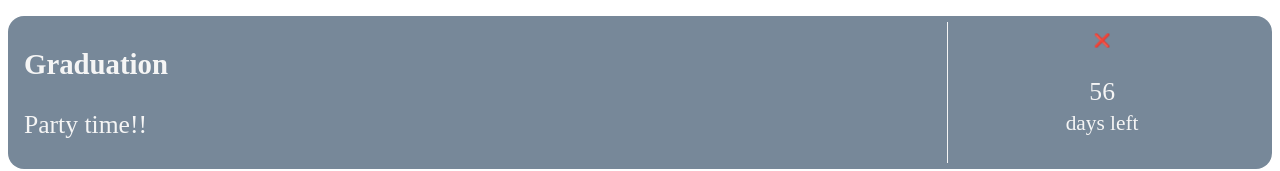
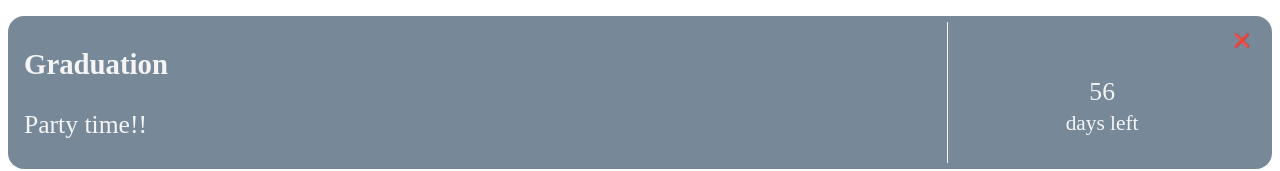
Before and after one commit to SydneyGoodwill/vue-countdown-starter, a Vue app: page / in a window 1280 px wide. Shown: the top 171 px of the page. Built offline with nearby package versions, Linux system fonts and the light colour scheme.

Commit message:
all base styling done for events

```diff
--- a/src/components/Event.vue
+++ b/src/components/Event.vue
@@ -60,4 +60,8 @@ article {
   cursor: pointer;
 }
 
+.remove_btn_wrapper {
+  text-align: right;
+}
+
 </style>
```
